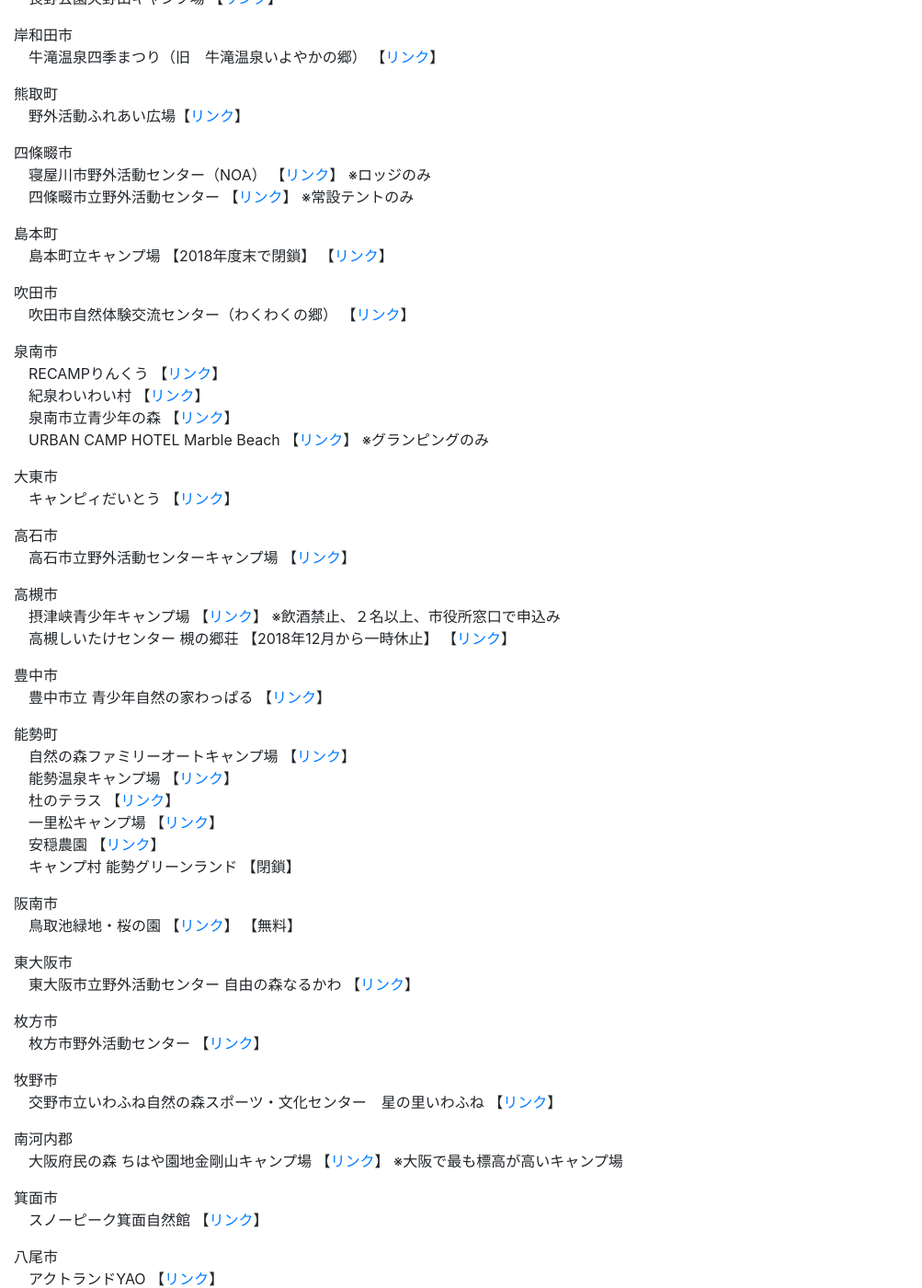
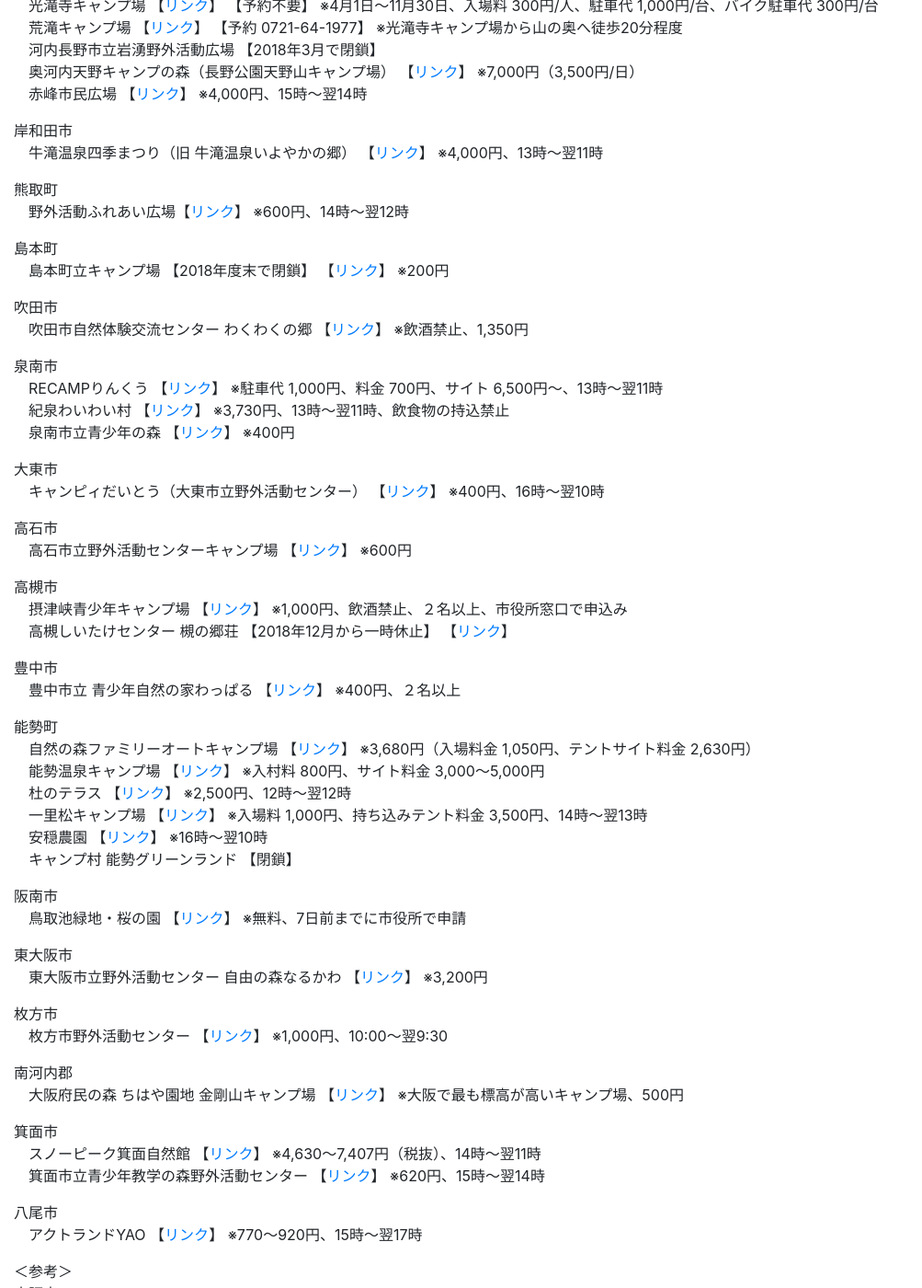
Before and after one commit to tomot/tomot.github.io, a Jekyll site: the page built from pages/camp-osaka.md, in a window 1280 px wide and 1400 px high, scrolled down 705 px. Shown: the whole window at 92% size, without its empty margins (0-1003 px from the left). Built offline with Jekyll 4.4.1, drawn with Linux system fonts in a browser that asks for light colours; nearby versions of some CDN libraries; some of the changed text lies outside the part shown.

Commit message:
revise camp site list in Osaka

```diff
--- a/pages/camp-osaka.md
+++ b/pages/camp-osaka.md
@@ -1,29 +1,36 @@
 ---
 layout: page
 title: 大阪のキャンプ場
-date: 2019-06-14
+date: 2019-07-20
 categories: キャンプ
 ---
+※料金はソロ、大人、他地域在住、一泊二日の場合。
+
 <p class="mb-0">和泉市</p>
 <ul class="list-unstyled ml-3">
-<li>大阪市立信太山青少年野外活動センター 【<a href="https://www.shinodayama.com">リンク</a>】</li>
+<li>大阪市立信太山青少年野外活動センター 【<a href="https://shinodayama.com/?page_id=556">リンク</a>】 ※970円、15時〜翌14時</li>
+<li>槇尾山グリーンランド（和泉市立青少年の家） 【<a href="http://makiosan.com/">リンク</a>】 ※800円、15時〜翌9時</li>
 </ul>
 
 <p class="mb-0">泉佐野市</p>
 <ul class="list-unstyled ml-3">
-<li>稲倉青少年野外活動センター 【<a href="http://www.city.izumisano.lg.jp/kakuka/kyoiku/seishonen/menu/inakura/inakura_riyouannai.html">リンク</a>】</li>
+<li>稲倉青少年野外活動センター 【<a href="http://www.city.izumisano.lg.jp/kakuka/kyoiku/seishonen/menu/inakura/inakura_riyouannai.html">リンク</a>】 ※1,200円、10時〜翌9時または15時〜翌14時</li>
+</ul>
+
+<p class="mb-0">大阪狭山市</p>
+<ul class="list-unstyled ml-3">
+<li>市民ふれあいの里 青少年野外活動広場 【<a href="http://www.city.osakasayama.osaka.jp/shisetsu/shiminkatsudo_shogaigakushu/1590477071702.html">リンク</a>】 ※400円、12時〜翌12時</li>
 </ul>
 
 <p class="mb-0">大阪市</p>
 <ul class="list-unstyled ml-3">
-<li>花博記念公園鶴見緑地駅キャンプ場 【<a href="https://www.tsurumi-ryokuchi.jp">リンク</a>】</li>
-<li>舞洲バーベキューパーク（旧　アーバンオートビレッジ 舞洲オートキャンプ場） 【<a href="https://maishima.com/bbq-park/">リンク</a>】</li>
-<li>ロッジ舞洲 【<a href="https://www.lodge-maishima.com">リンク</a>】 ※ロッジのみ</li>
+<li>鶴見緑地 【<a href="https://www.tsurumi-ryokuchi.jp/guide/bbq-camp.html">リンク</a>】 ※無料（17:30〜翌9:30）</li>
+<li>舞洲バーベキューパーク（旧　アーバンオートビレッジ 舞洲オートキャンプ場） 【<a href="https://maishima.com/bbq-park/site-guide/">リンク</a>】 ※6,000円（基本料金 4,000円 + 2,000円/人）、10時〜翌17時</li>
 </ul>
 
 <p class="mb-0">貝塚市</p>
 <ul class="list-unstyled ml-3">
-<li>渓流園地</li>
+<li>渓流園地 【公式サイトはなし、利用者の紹介は<a href="https://www.kodomocamp-papaiku.site/entry/%E6%B8%93%E6%B5%81%E5%9C%92%E5%9C%B0">こちら</a>】 ※1,800円（利用料 400円/日、駐車代金 500円/日）</li>
 </ul>
 
 <p class="mb-0">柏原市</p>
@@ -33,109 +40,122 @@ categories: キャンプ
 
 <p class="mb-0">河内長野市</p>
 <ul class="list-unstyled ml-3">
-<li>光滝寺キャンプ場 【<a href="http://takihata.jp">リンク</a>】 【予約不要】 ※4月1日～11月30日</li>
+<li>光滝寺キャンプ場 【<a href="http://takihata.jp">リンク</a>】 【予約不要】 ※4月1日～11月30日、入場料 300円/人、駐車代 1,000円/台、バイク駐車代 300円/台</li>
 <li>荒滝キャンプ場 【<a href="http://www.kankou-kawachinagano.jp/blog/2015/05/post-272.html">リンク</a>】 【予約 0721-64-1977】 ※光滝寺キャンプ場から山の奥へ徒歩20分程度</li>
-<li>関西サイクルスポーツセンターキャンプ場 【<a href="http://www.kcsc.or.jp">リンク</a>】 ※持ち込みテント不可</li>
 <li>河内長野市立岩湧野外活動広場 【2018年3月で閉鎖】</li>
-<li>長野公園天野山キャンプ場 【<a href="https://www.toshi-kouen.jp/camp_Schedule/schedule.cgi">リンク</a>】</li>
+<li>奥河内天野キャンプの森（長野公園天野山キャンプ場） 【<a href="https://www.toshi-kouen.jp/camp_Schedule/schedule.cgi">リンク</a>】 ※7,000円（3,500円/日）</li>
+<li>赤峰市民広場 【<a href="https://www.city.kawachinagano.lg.jp/map/akaminehiroba.html">リンク</a>】 ※4,000円、15時〜翌14時</li>
 </ul>
 
 <p class="mb-0">岸和田市</p>
 <ul class="list-unstyled ml-3">
-<li>牛滝温泉四季まつり（旧　牛滝温泉いよやかの郷） 【<a href="https://www.shikimatsuri.jp">リンク</a>】</li>
+<li>牛滝温泉四季まつり（旧 牛滝温泉いよやかの郷） 【<a href="https://www.shikimatsuri.jp">リンク</a>】 ※4,000円、13時〜翌11時</li>
 </ul>
 
 <p class="mb-0">熊取町</p>
 <ul class="list-unstyled ml-3">
-<li>野外活動ふれあい広場【<a href="https://www.town.kumatori.lg.jp/shisetsu/yagai/">リンク</a>】</li>
-</ul>
-
-<p class="mb-0">四條畷市</p>
-<ul class="list-unstyled ml-3">
-<li>寝屋川市野外活動センター（NOA） 【<a href="http://noa-outdoor.jp">リンク</a>】 ※ロッジのみ</li>
-<li>四條畷市立野外活動センター 【<a href="http://sora-outdoor.jp">リンク</a>】 ※常設テントのみ</li>
+<li>野外活動ふれあい広場【<a href="https://www.town.kumatori.lg.jp/shisetsu/yagai/riyou_annnai/1405649763258.html">リンク</a>】 ※600円、14時〜翌12時</li>
 </ul>
 
 <p class="mb-0">島本町</p>
 <ul class="list-unstyled ml-3">
-<li>島本町立キャンプ場 【2018年度末で閉鎖】 【<a href="http://www.shimamotocho.jp/oshirase/1545796899370.html">リンク</a>】</li>
+<li>島本町立キャンプ場 【2018年度末で閉鎖】 【<a href="http://www.shimamotocho.jp/oshirase/1545796899370.html">リンク</a>】 ※200円</li>
 </ul>
 
 <p class="mb-0">吹田市</p>
 <ul class="list-unstyled ml-3">
-<li>吹田市自然体験交流センター（わくわくの郷） 【<a href="https://wakuwaku-suita.com">リンク</a>】</li>
+<li>吹田市自然体験交流センター わくわくの郷 【<a href="https://wakuwaku-suita.com">リンク</a>】 ※飲酒禁止、1,350円</li>
 </ul>
 
 <p class="mb-0">泉南市</p>
 <ul class="list-unstyled ml-3">
-<li>RECAMPりんくう 【<a href="https://www.recamp.co.jp/rinku">リンク</a>】</li>
-<li>紀泉わいわい村 【<a href="https://osakaymca.or.jp/outdoor/kisenwaiwaimura/">リンク</a>】</li>
-<li>泉南市立青少年の森 【<a href="http://welcome-sennan.com/tourist-spots/seishonennomori">リンク</a>】</li>
-<li>URBAN CAMP HOTEL Marble Beach 【<a href="https://digiq.jp/bbq/marblebeach/">リンク</a>】 ※グランピングのみ</li>
+<li>RECAMPりんくう 【<a href="https://www.recamp.co.jp/rinku">リンク</a>】 ※駐車代 1,000円、料金 700円、サイト 6,500円〜、13時〜翌11時</li>
+<li>紀泉わいわい村 【<a href="https://osakaymca.or.jp/outdoor/kisenwaiwaimura/">リンク</a>】 ※3,730円、13時〜翌11時、飲食物の持込禁止</li>
+<li>泉南市立青少年の森 【<a href="http://welcome-sennan.com/tourist-spots/seishonennomori">リンク</a>】 ※400円</li>
 </ul>
 
 <p class="mb-0">大東市</p>
 <ul class="list-unstyled ml-3">
-<li>キャンピィだいとう 【<a href="https://www.ysdnet.ne.jp/campground/">リンク</a>】</li>
+<li>キャンピィだいとう（大東市立野外活動センター） 【<a href="https://www.ysdnet.ne.jp/campground/">リンク</a>】 ※400円、16時〜翌10時</li>
 </ul>
 
 <p class="mb-0">高石市</p>
 <ul class="list-unstyled ml-3">
-<li>高石市立野外活動センターキャンプ場 【<a href="http://www.city.takaishi.lg.jp/kakuka/kyouiku/syakaikyouiku__ka/lifelongstudy/yagai/1467112929730.html">リンク</a>】</li>
+<li>高石市立野外活動センターキャンプ場 【<a href="http://www.city.takaishi.lg.jp/kakuka/kyouiku/syakaikyouiku__ka/lifelongstudy/yagai/1467112929730.html">リンク</a>】 ※600円</li>
 </ul>
 
 <p class="mb-0">高槻市</p>
 <ul class="list-unstyled ml-3">
-<li>摂津峡青少年キャンプ場 【<a href="http://www.city.takatsuki.osaka.jp/kakuka/kyoiku/tiikikyo/gyomuannai/camp/">リンク</a>】 ※飲酒禁止、２名以上、市役所窓口で申込み</li>
+<li>摂津峡青少年キャンプ場 【<a href="http://www.city.takatsuki.osaka.jp/kakuka/kyoiku/tiikikyo/gyomuannai/camp/">リンク</a>】 ※1,000円、飲酒禁止、２名以上、市役所窓口で申込み</li>
 <li>高槻しいたけセンター 槻の郷荘 【2018年12月から一時休止】 【<a href="https://www.kinokos.net/information">リンク</a>】</li>
 </ul>
 
 <p class="mb-0">豊中市</p>
 <ul class="list-unstyled ml-3">
-<li>豊中市立 青少年自然の家わっぱる 【<a href="https://www.toyonaka-camp.com">リンク</a>】</li>
+<li>豊中市立 青少年自然の家わっぱる 【<a href="https://www.toyonaka-camp.com">リンク</a>】 ※400円、２名以上</li>
 </ul>
 
 <p class="mb-0">能勢町</p>
 <ul class="list-unstyled ml-3">
-<li>自然の森ファミリーオートキャンプ場 【<a href="https://shizen-no-mori.com/">リンク</a>】</li>
-<li>能勢温泉キャンプ場 【<a href="http://noseonsencamp.jp">リンク</a>】</li>
-<li>杜のテラス 【<a href="http://mori-no-terrace.com/top/">リンク</a>】</li>
-<li>一里松キャンプ場 【<a href="http://www.ichirimatsu.com/">リンク</a>】</li>
-<li>安穏農園 【<a href="http://annon-nouen.com/">リンク</a>】</li>
+<li>自然の森ファミリーオートキャンプ場 【<a href="https://shizen-no-mori.com/">リンク</a>】 ※3,680円（入場料金 1,050円、テントサイト料金 2,630円）</li>
+<li>能勢温泉キャンプ場 【<a href="http://noseonsencamp.jp">リンク</a>】 ※入村料 800円、サイト料金 3,000〜5,000円</li>
+<li>杜のテラス 【<a href="http://mori-no-terrace.com/top/">リンク</a>】 ※2,500円、12時〜翌12時</li>
+<li>一里松キャンプ場 【<a href="http://www.ichirimatsu.com/">リンク</a>】 ※入場料 1,000円、持ち込みテント料金 3,500円、14時〜翌13時</li>
+<li>安穏農園 【<a href="http://annon-nouen.com/">リンク</a>】 ※16時〜翌10時</li>
 <li>キャンプ村 能勢グリーンランド 【閉鎖】</li>
 </ul>
 
 <p class="mb-0">阪南市</p>
 <ul class="list-unstyled ml-3">
-<li>鳥取池緑地・桜の園 【<a href="http://www.city.hannan.lg.jp/kankou/kankospot/sakuranosono_shortcut.html">リンク</a>】 【無料】</li>
+<li>鳥取池緑地・桜の園 【<a href="http://www.city.hannan.lg.jp/kankou/kankospot/sakuranosono_shortcut.html">リンク</a>】 ※無料、7日前までに市役所で申請</li>
 </ul>
 
 <p class="mb-0">東大阪市</p>
 <ul class="list-unstyled ml-3">
-<li>東大阪市立野外活動センター 自由の森なるかわ 【<a href="http://camp-narukawa.com">リンク</a>】</li>
+<li>東大阪市立野外活動センター 自由の森なるかわ 【<a href="http://camp-narukawa.com">リンク</a>】 ※3,200円</li>
 </ul>
 
 <p class="mb-0">枚方市</p>
 <ul class="list-unstyled ml-3">
-<li>枚方市野外活動センター 【<a href="http://hirakata-taikyo.org/hao/">リンク</a>】</li>
+<li>枚方市野外活動センター 【<a href="http://hirakata-taikyo.org/hao/">リンク</a>】 ※1,000円、10:00〜翌9:30</li>
+</ul>
+
+<p class="mb-0">南河内郡</p>
+<ul class="list-unstyled ml-3">
+<li>大阪府民の森 ちはや園地 金剛山キャンプ場 【<a href=" http://osaka-midori.jp/mori/chihaya/bbqCamp.html">リンク</a>】 ※大阪で最も標高が高いキャンプ場、500円</li>
+</ul>
+
+<p class="mb-0">箕面市</p>
+<ul class="list-unstyled ml-3">
+<li>スノーピーク箕面自然館 【<a href="https://sbs.snowpeak.co.jp/minoh/">リンク</a>】 ※4,630〜7,407円（税抜）、14時〜翌11時 </li>
+<li>箕面市立青少年教学の森野外活動センター 【<a href="https://www.city.minoh.lg.jp/seishonen/kyougaku/kyougaku.html">リンク</a>】 ※620円、15時〜翌14時</li>
+</ul>
+
+<p class="mb-0">八尾市</p>
+<ul class="list-unstyled ml-3">
+<li>アクトランドYAO 【<a href="https://actland-yao.jp">リンク</a>】 ※770〜920円、15時〜翌17時</li>
+</ul>
+
+<p class="mb-0">＜参考＞</p>
+<p class="mb-0">大阪市</p>
+<ul class="list-unstyled ml-3">
+<li>ホテル・ロッジ舞洲 【<a href="https://www.lodge-maishima.com">リンク</a>】 ※ロッジのみ</li>
+</ul>
+<p class="mb-0">河内長野市</p>
+<ul class="list-unstyled ml-3">
+<li>関西サイクルスポーツセンターキャンプ場 【<a href="http://www.kcsc.or.jp">リンク</a>】 ※コテージ、バンガロー、ジャンボハウスのみ</li>
+</ul>
+<p class="mb-0">四條畷市</p>
+<ul class="list-unstyled ml-3">
+<li>寝屋川市野外活動センター（NOA） 【<a href="http://noa-outdoor.jp">リンク</a>】 ※ロッジのみ</li>
+<li>四條畷市立野外活動センター 【<a href="http://sora-outdoor.jp">リンク</a>】 ※持ち込みテント不可</li>
+</ul>
+<p class="mb-0">泉南市</p>
+<ul class="list-unstyled ml-3">
+<li>URBAN CAMP HOTEL Marble Beach 【<a href="https://digiq.jp/bbq/marblebeach/">リンク</a>】 ※グランピングのみ</li>
 </ul>
 
 <p class="mb-0">牧野市</p>
 <ul class="list-unstyled ml-3">
-<li>交野市立いわふね自然の森スポーツ・文化センター　星の里いわふね 【<a href="http://www.k-hoshinosato.jp">リンク</a>】</li>
+<li>交野市立いわふね自然の森スポーツ・文化センター　星の里いわふね 【<a href="http://www.k-hoshinosato.jp">リンク</a>】 ※ロッジのみ</li>
 </ul>
-
-<p class="mb-0">南河内郡</p>
-<ul class="list-unstyled ml-3">
-<li>大阪府民の森 ちはや園地金剛山キャンプ場 【<a href=" http://osaka-midori.jp/mori/chihaya/bbqCamp.html">リンク</a>】 ※大阪で最も標高が高いキャンプ場</li>
-</ul>
-
-<p class="mb-0">箕面市</p>
-<ul class="list-unstyled ml-3">
-<li>スノーピーク箕面自然館 【<a href="https://sbs.snowpeak.co.jp/minoh/">リンク</a>】</li>
-</ul>
-
-<p class="mb-0">八尾市</p>
-<ul class="list-unstyled ml-3">
-<li>アクトランドYAO 【<a href="https://actland-yao.jp">リンク</a>】</li>
-</ul>
```
Also changed, not shown: camp.md (+6 -6 lines), index.md (+2 -2 lines).
